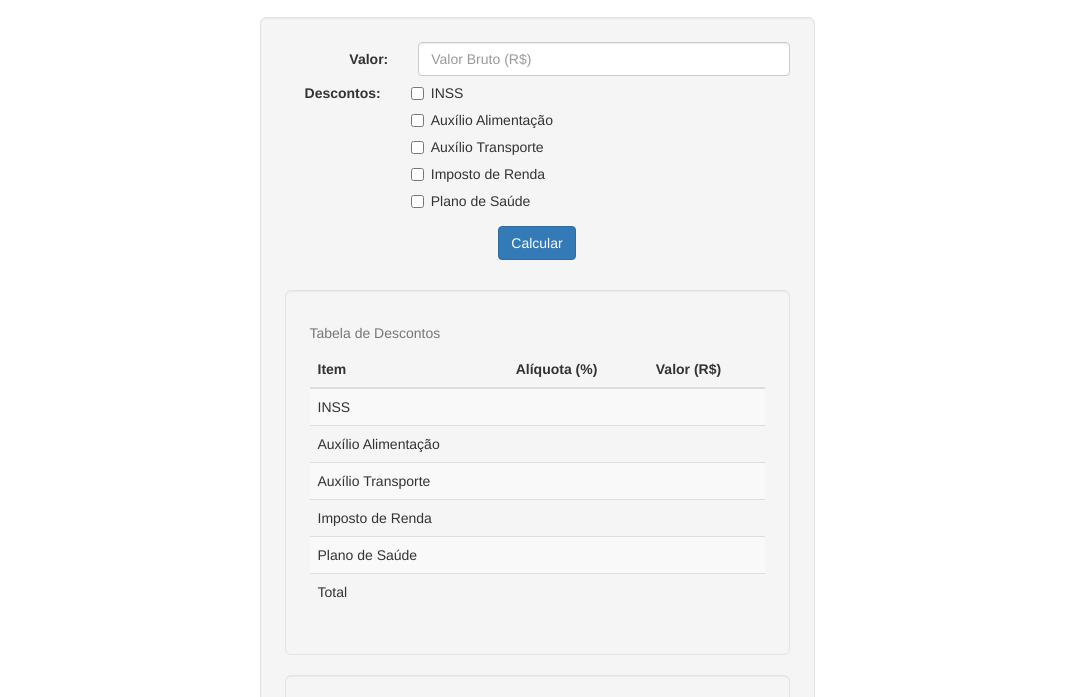
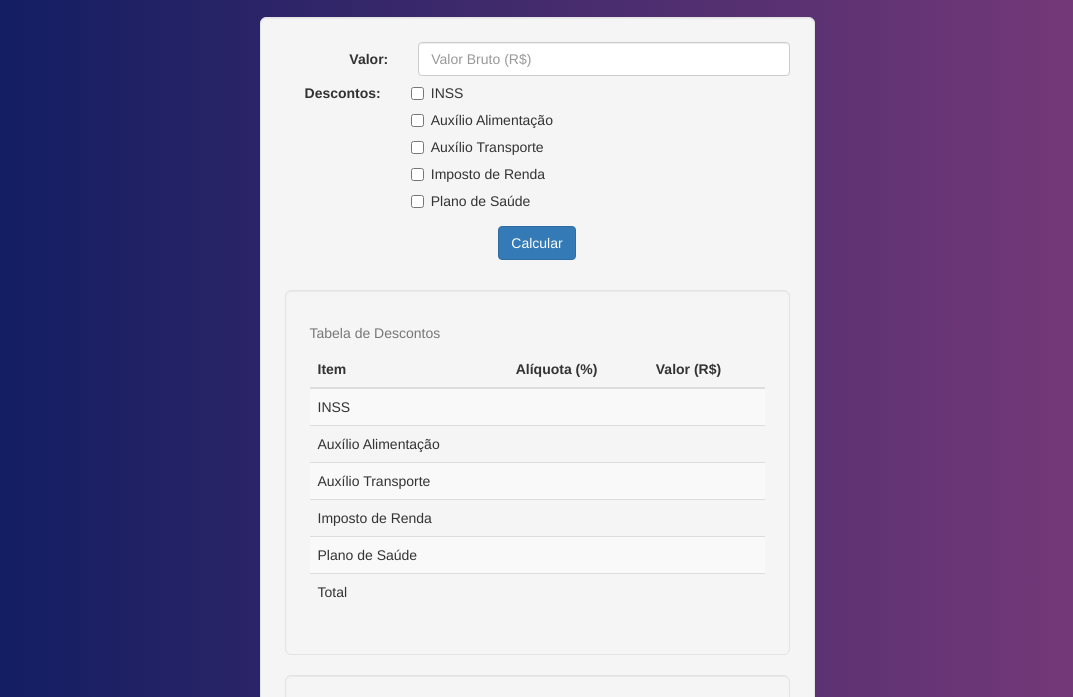
Before and after one commit to washOliveira/FolhaPagamento, a plain HTML site: page index.html in a window 1280 px wide. Shown: the part 183-880 px from the top of the page, without its empty margins (103-1176 px from the left). Drawn offline with nearby package versions, Linux system fonts and the light colour scheme.

Commit message:
Background change
Background change

```diff
--- a/css/style.css
+++ b/css/style.css
@@ -1,3 +1,7 @@
+body{
+	background: linear-gradient(to right, #0A1B60, #7D3B7A);
+}
+
 input:checked + .clic {
   	display: block !important;
 }
```
